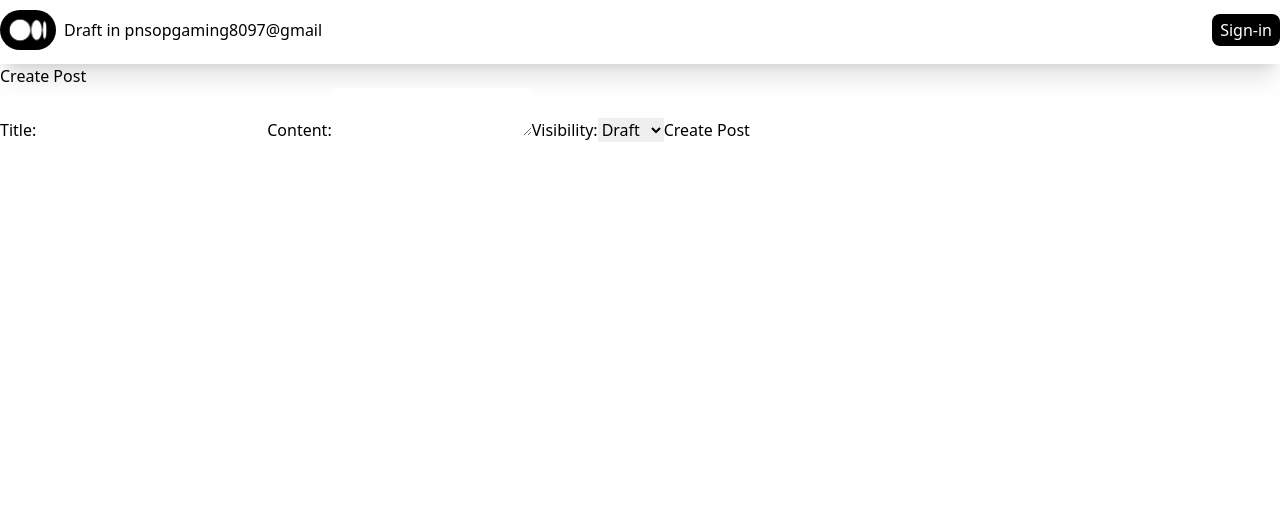
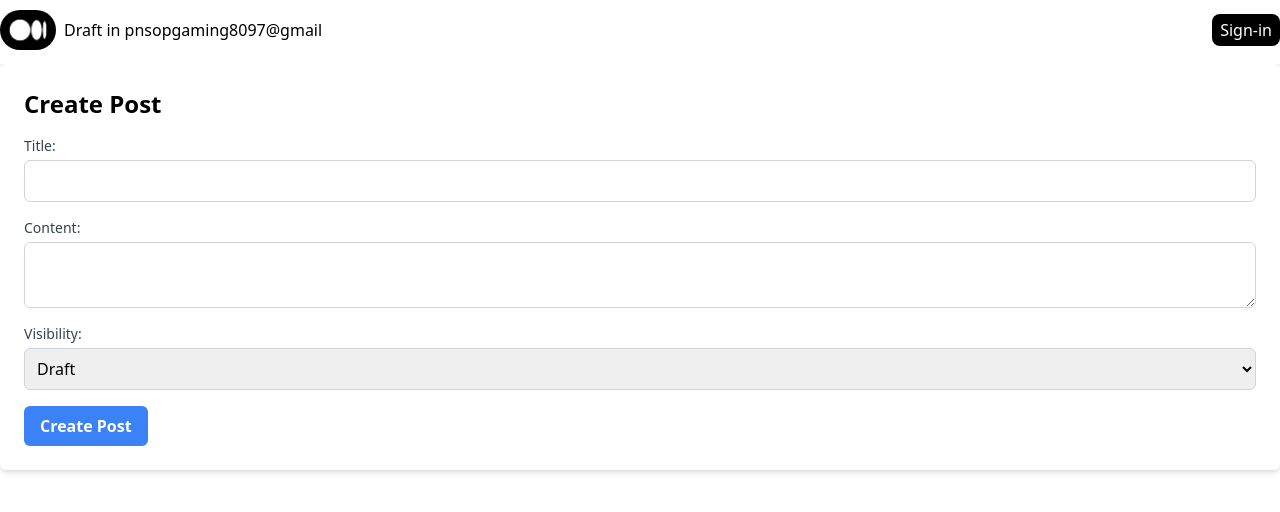
Before and after one commit to ankit9984/MEDIUM, a React (Vite) app in the folder frontend/: page /new-story in a window 1280 px wide. Shown: the top 512 px of the page. Built offline with nearby package versions, Linux system fonts and the light colour scheme.

Commit message:
"Updated User controller to return token on registration and login, refactored RichTextEditory component with improved styling, and made minor changes to AuthContext."

```diff
--- a/frontend/src/components/RichTextEditory.jsx
+++ b/frontend/src/components/RichTextEditory.jsx
@@ -1,8 +1,8 @@
-import React, { useState } from 'react'
+import React, { useState } from 'react';
 import { usePost } from '../context/PostContex';
 
 function RichTextEditory() {
-  const {createPost, loading, error} = usePost();
+  const { createPost, loading, error } = usePost();
   const [title, setTitle] = useState('');
   const [content, setContent] = useState('');
   const [visibility, setVisibility] = useState('draft');
@@ -10,33 +10,62 @@ function RichTextEditory() {
   const handleSubmit = async (e) => {
     e.preventDefault();
     try {
-      await createPost({title, content, visibility});
+      await createPost({ title, content, visibility });
       setTitle('');
       setContent('');
     } catch (error) {
       console.error(error);
     }
-  }
+  };
+
   return (
+    <div className="p-6 bg-white shadow-md rounded-md">
+      <form onSubmit={handleSubmit} className="space-y-4">
+        <h2 className="text-2xl font-semibold">Create Post</h2>
         <div>
-      <form onSubmit={handleSubmit}>
-            <h2>Create Post</h2>
-            <label htmlFor="title">Title:</label>
-            <input type="text" id="title" value={title} onChange={(e) => setTitle(e.target.value)} required />
-            <label htmlFor="content">Content:</label>
-            <textarea id="content" value={content} onChange={(e) => setContent(e.target.value)} required />
-            <label htmlFor="visibility">Visibility:</label>
-            <select id="visibility" value={visibility} onChange={(e) => setVisibility(e.target.value)}>
+          <label htmlFor="title" className="block text-sm font-medium text-gray-700">Title:</label>
+          <input
+            type="text"
+            id="title"
+            value={title}
+            onChange={(e) => setTitle(e.target.value)}
+            className="mt-1 p-2 block w-full border border-gray-300 rounded-md focus:outline-none focus:border-blue-500"
+            required
+          />
+        </div>
+        <div>
+          <label htmlFor="content" className="block text-sm font-medium text-gray-700">Content:</label>
+          <textarea
+            id="content"
+            value={content}
+            onChange={(e) => setContent(e.target.value)}
+            className="mt-1 p-2 block w-full border border-gray-300 rounded-md focus:outline-none focus:border-blue-500"
+            required
+          />
+        </div>
+        <div>
+          <label htmlFor="visibility" className="block text-sm font-medium text-gray-700">Visibility:</label>
+          <select
+            id="visibility"
+            value={visibility}
+            onChange={(e) => setVisibility(e.target.value)}
+            className="mt-1 p-2 block w-full border border-gray-300 rounded-md focus:outline-none focus:border-blue-500"
+          >
             <option value="draft">Draft</option>
             <option value="public">Public</option>
           </select>
-            <button type="submit" disabled={loading}>
+        </div>
+        <button
+          type="submit"
+          disabled={loading}
+          className="bg-blue-500 text-white font-semibold py-2 px-4 rounded-md transition duration-300 ease-in-out hover:bg-blue-600 disabled:bg-gray-400 disabled:cursor-not-allowed"
+        >
           {loading ? 'Creating...' : 'Create Post'}
         </button>
-            {error && <p className="error">{error}</p>}
+        {error && <p className="text-red-500">{error}</p>}
       </form>
     </div>
-  )
+  );
 }
 
-export default RichTextEditory
+export default RichTextEditory;
--- a/frontend/src/context/AuthContext.jsx
+++ b/frontend/src/context/AuthContext.jsx
@@ -29,7 +29,8 @@ export const AuthProvider = ({children}) => {
                     user: data.user,
                 }));
 
-                setError(null)
+                setError(null);
+
             // }else {
             //     throw new Error('Failed to log in');
             // }
```
Also changed, not shown: 1 other file (tests, documents, lock files or other folders). Lines whose indentation alone changed are shown as unchanged.
